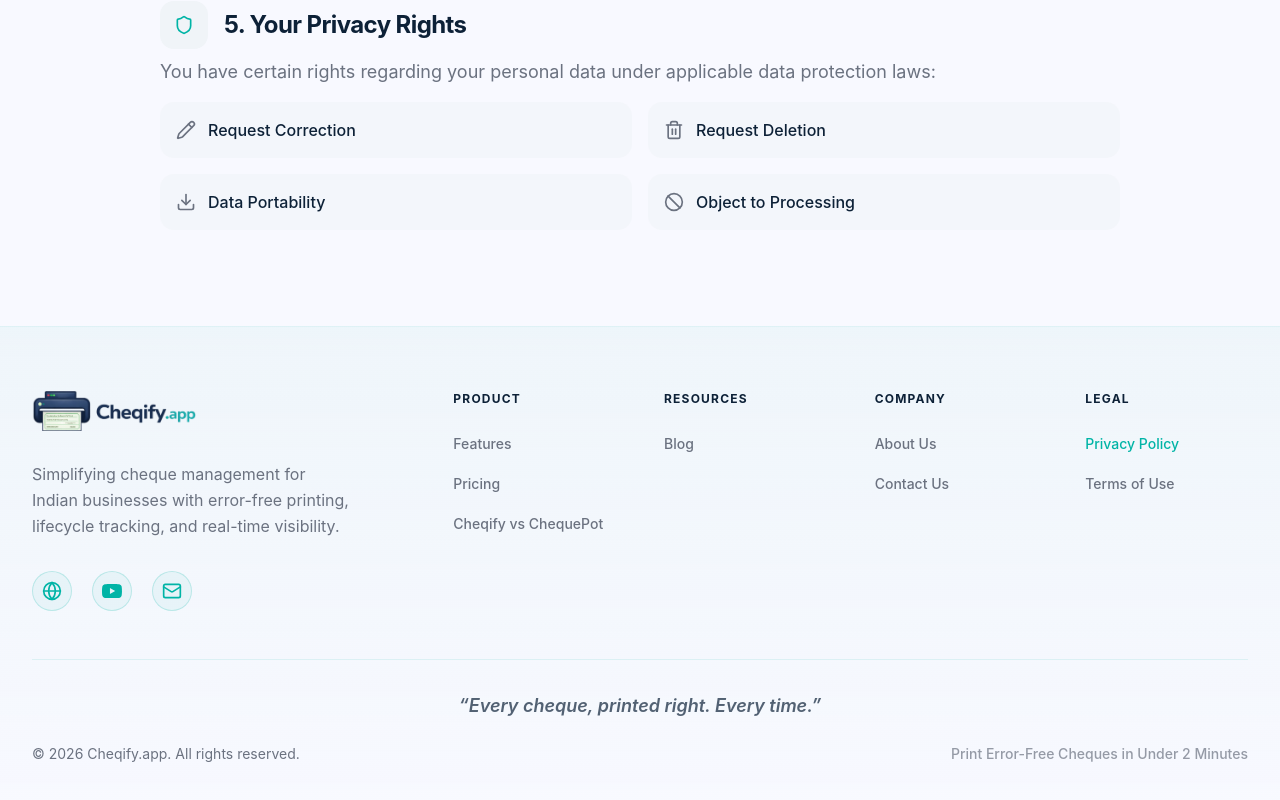
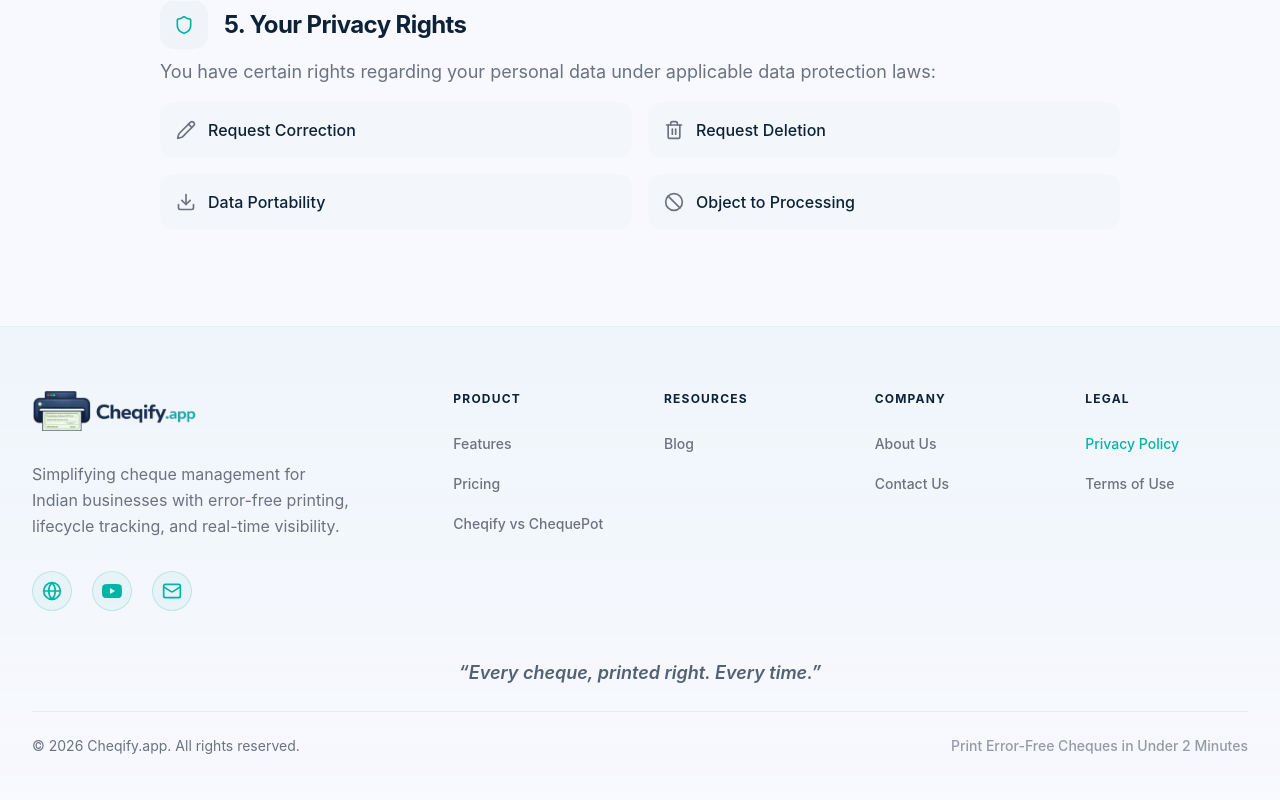
Before and after one commit to ravihirapara/cheqify-website, a Next.js app: page /en/privacy in a window 1280 px wide. Shown: the part 1899-2699 px from the top of the page. Built offline with nearby package versions, Linux system fonts and the light colour scheme; no server answers; a web font is replaced by a local one.

Commit message:
fix: move footer punchline above the divider line

```diff
--- a/src/components/layout/footer.tsx
+++ b/src/components/layout/footer.tsx
@@ -112,14 +112,14 @@ export function Footer() {
         </div>
 
         {/* Punchline */}
-        <div className="border-t border-primary/10 pt-8 text-center">
+        <div className="pb-6 text-center">
           <p className="text-lg font-semibold italic text-foreground/70">
             &ldquo;{t("footer.punchline")}&rdquo;
           </p>
         </div>
 
         {/* Copyright */}
-        <div className="flex flex-col items-center justify-between gap-4 pt-6 md:flex-row">
+        <div className="flex flex-col items-center justify-between gap-4 border-t border-primary/10 pt-6 md:flex-row">
           <p className="text-sm text-muted-foreground">
             {t("footer.copyright", { year })}
           </p>
```
